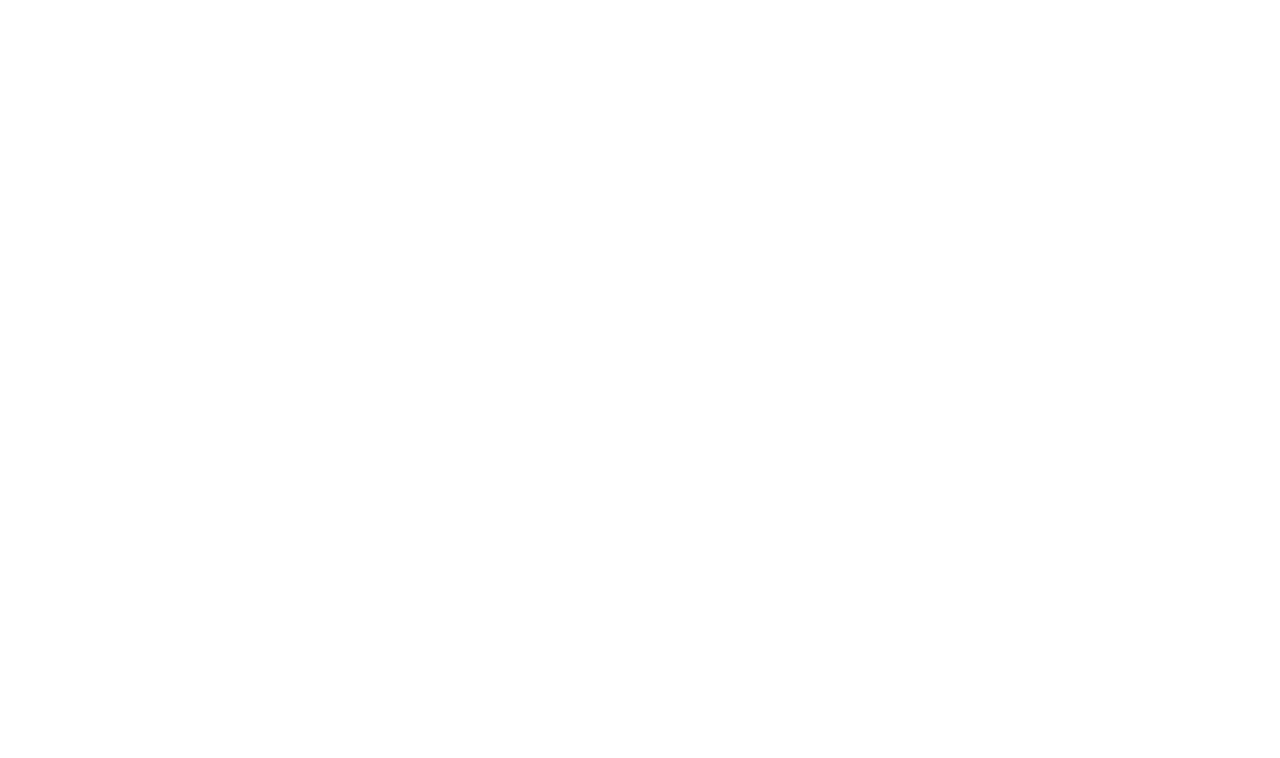
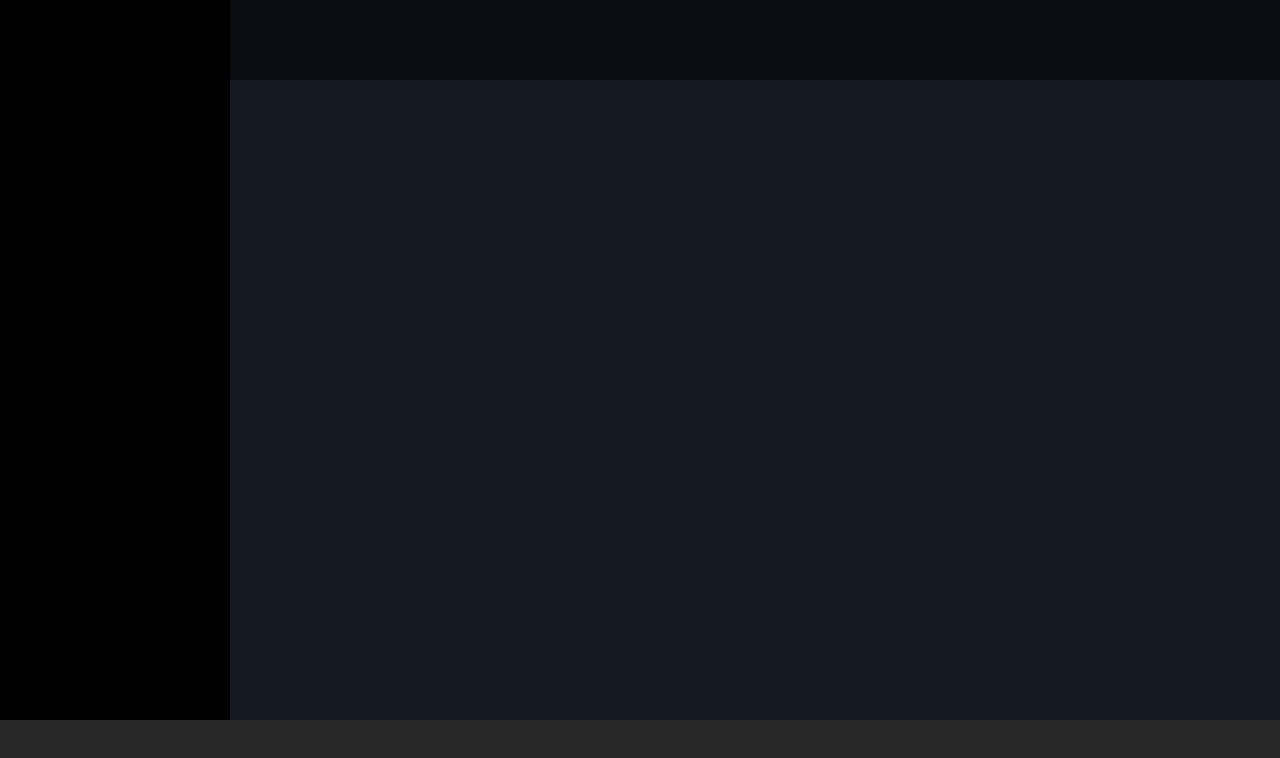
Before and after one commit to Alfo07/html-css-spotifyweb, a plain HTML site: page index.html in a window 1280 px wide. Drawn offline with Linux system fonts and the light colour scheme.

Commit message:
Container

```diff
--- a/index.html
+++ b/index.html
@@ -10,17 +10,17 @@
 <body>
 
     <!-- Effettua l'upgrade -->
-    <header>
+    <header class="container-header">
 
     </header>
 
     <!-- Menù laterale -->
-    <aside>
+    <aside class="container-aside">
 
-    </aside>
+    </asidec>
 
     <!-- Main  -->
-    <main>
+    <main class="container-main">
 
         <!-- Navbar -->
         <nav>
@@ -34,7 +34,7 @@
     </main>
 
     <!-- Player -->
-    <footer>
+    <footer class="container-footer">
 
     </footer>
 </body>
--- a/style.css
+++ b/style.css
@@ -5,3 +5,48 @@
     padding: 0;
     box-sizing: border-box;
 }
+
+body{
+    background-color: black;
+    width: 100vw;
+    height: 100vh;
+}
+
+/* Container  */
+
+.container-header{
+    background-color: rgba(0, 0, 0, 0.5);
+    width: 82vw;
+    height: 10vh;
+    position: fixed;
+    top: 0;
+    right: 0;
+    z-index: 1000;
+}
+
+.container-aside{
+    background-color: #000000;
+    width: 18vw;
+    height: 90vh;
+    position: fixed;
+    top: 0;
+    left: 0;
+}
+
+.container-main{
+    background-color: #141922;
+    width: 82vw;
+    height: 90vh;
+    position: fixed;
+    top: 0;
+    right: 0;
+}
+
+.container-footer{
+    background-color:#282828;
+    width: 100vw;
+    height: 10vh;
+    position: fixed;
+    bottom: 0;
+    left: 0;
+}
```
